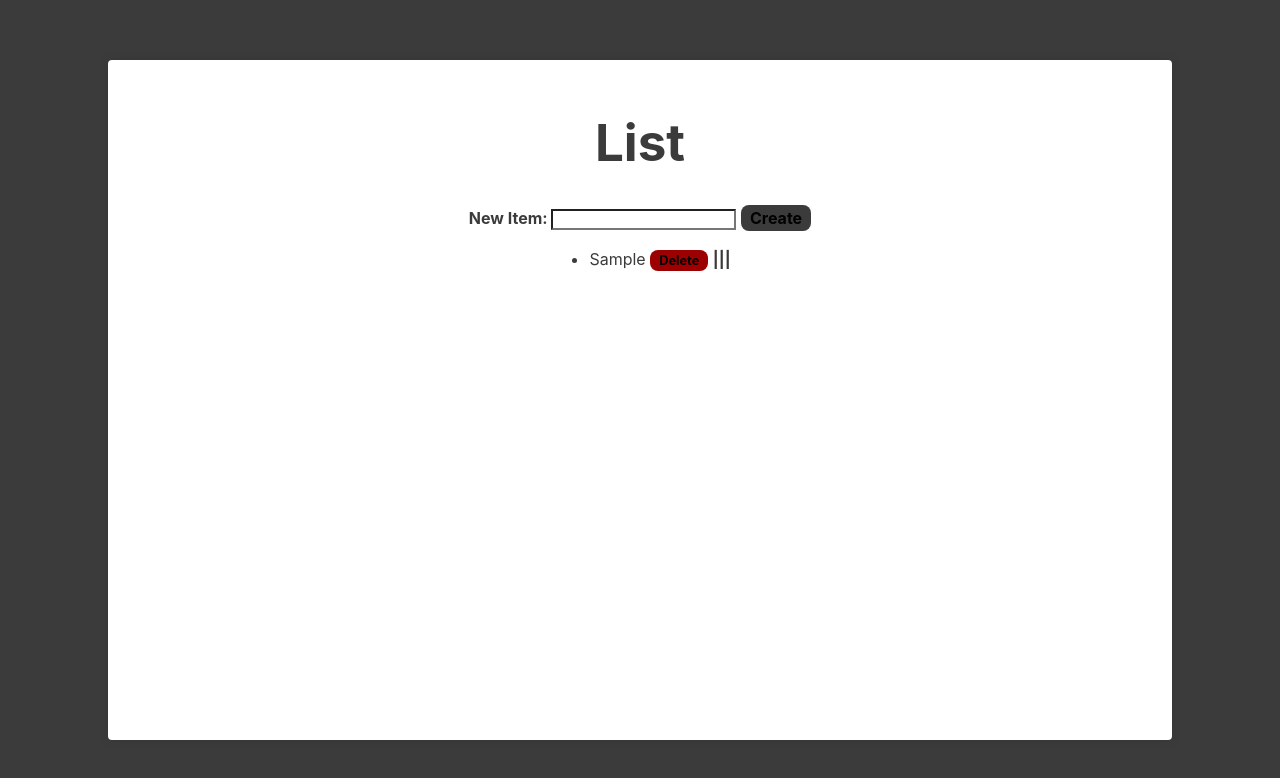
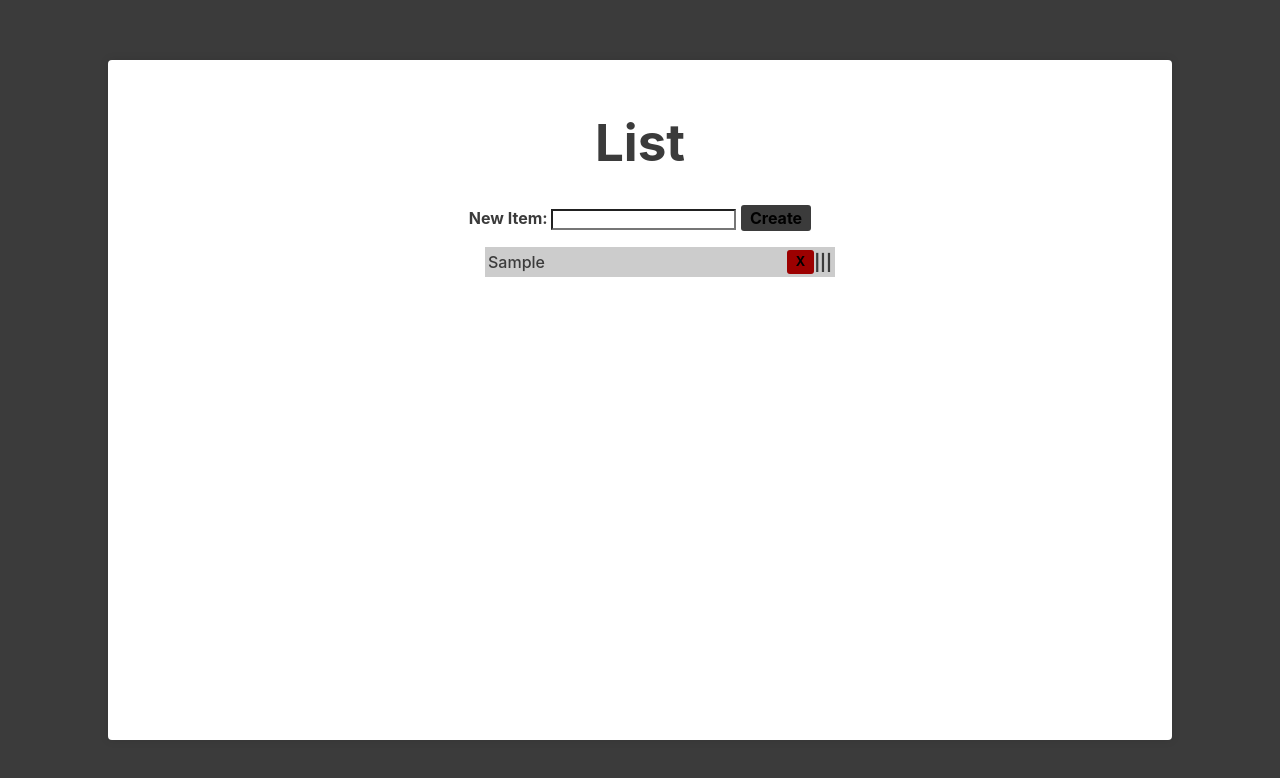
Before and after one commit to larswan/oneclub-code-challenge-pt2, a website built with Vite: page index.html in a window 1280 px wide. Both pictures are taken after typing "Sample" into the empty fields and a click on the button "Create". Built offline with nearby package versions, Linux system fonts and the light colour scheme.

Commit message:
list styling

```diff
--- a/modules.js
+++ b/modules.js
@@ -8,7 +8,7 @@ export function addItem(inputText, list) {
     const li = document.createElement(`li`);
     li.innerHTML = `
         <text>${inputText}</text>
-        <button class="deleteBtn">Delete</button>
+        <button class="deleteBtn">X</button>
         <span class="dragBars">|||</span>
     `
     list.appendChild(li)
--- a/style.css
+++ b/style.css
@@ -39,7 +39,7 @@ h1 {
 }
 
 button {
-  border-radius: 8px;
+  border-radius: 3px;
   border: 1px solid transparent;
   padding: 02px 8px;
   font-size: 1em;
@@ -77,16 +77,32 @@ input {
   color: black;
 }
 
-.editBtn {
-  background-color: rgb(174, 174, 2);
-  font-size: .8rem;
-}
-
 .deleteBtn {
   background-color: rgb(156, 0, 0);
   font-size: .8rem;
+  border-radius: 3px;
 }
 
 .dragBars{
   font-weight: bolder;
 }
+
+text {
+  font-weight: 500;
+  margin-right: auto;
+}
+
+ul{
+  width: 350px;
+}
+
+li {
+  display: flex;
+  flex-direction: row;
+  justify-content: flex-end;
+  padding: 3px
+}
+
+li:nth-child(odd) {
+  background-color: #ccc;
+}
```
